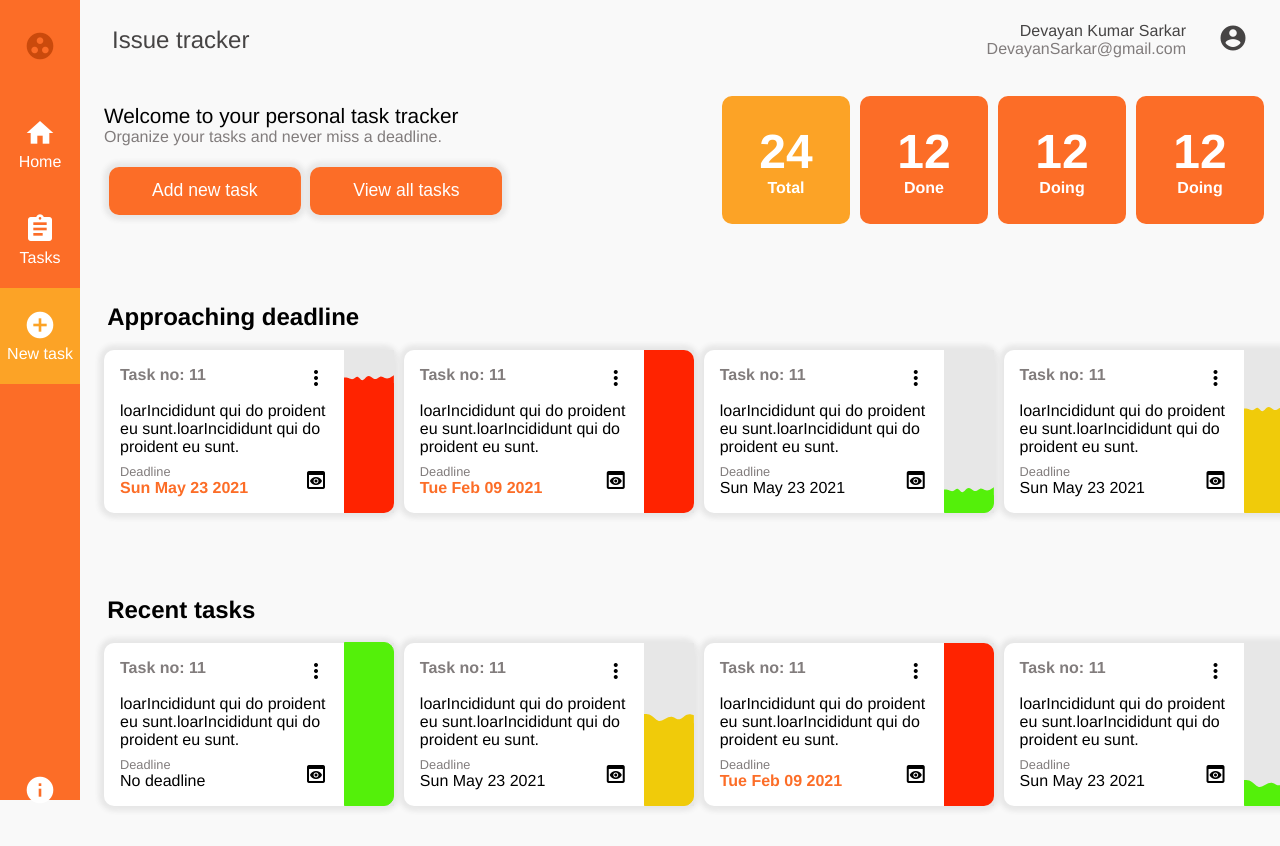
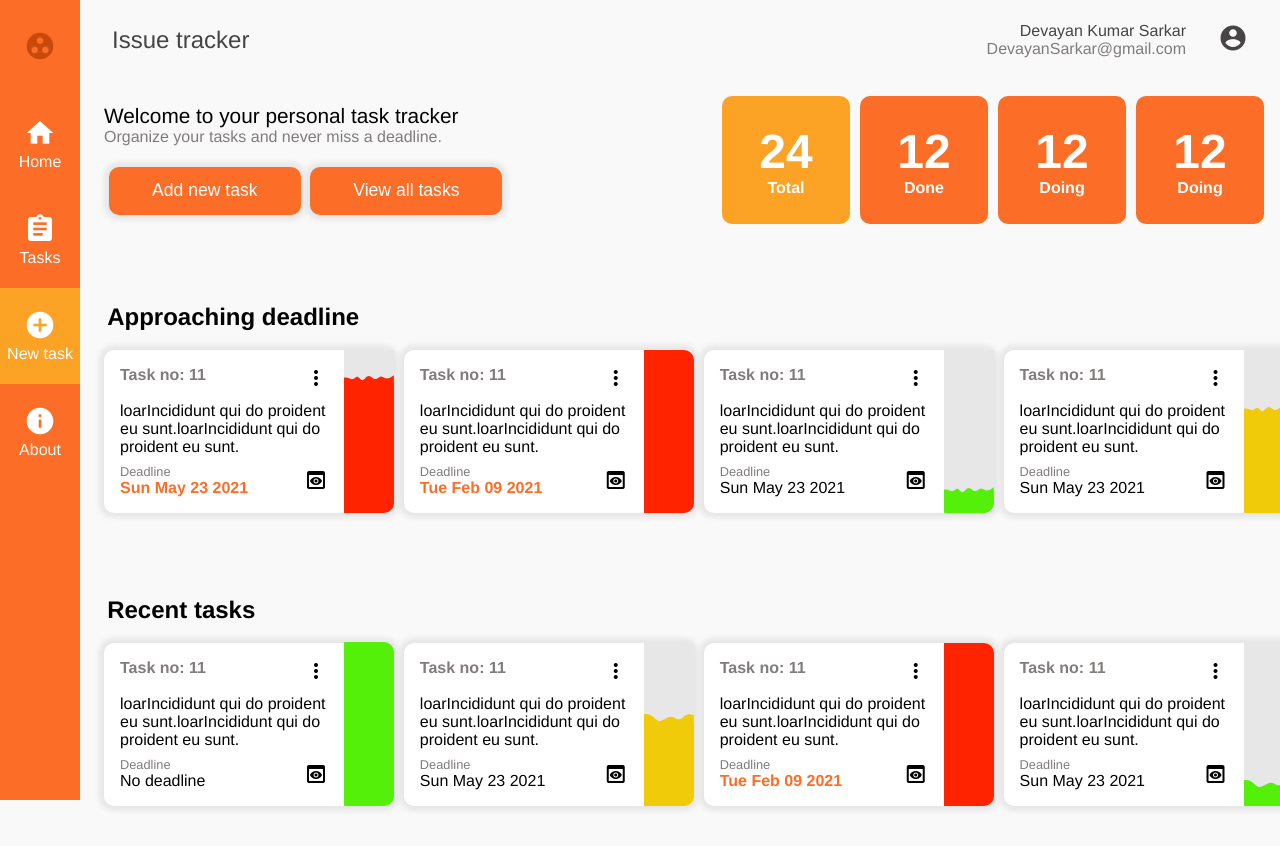
Before and after one commit to devayansarkar/issue-tracker, a Vue app in the folder frontend/: page /home in a window 1280 px wide. Built offline with nearby package versions, Linux system fonts and the light colour scheme.

Commit message:
spacer was not working out

```diff
--- a/frontend/src/components/Navbar.vue
+++ b/frontend/src/components/Navbar.vue
@@ -31,11 +31,11 @@
         <div class="text">New task</div>
       </div>
     </div>
-    <div class="spacer"></div>
     <div class="item">
       <router-link to="/about">
         <div class="icon">
           <span class="material-icons"> info </span>
+           <div class="text">About</div>
         </div>
       </router-link>
     </div>
```
